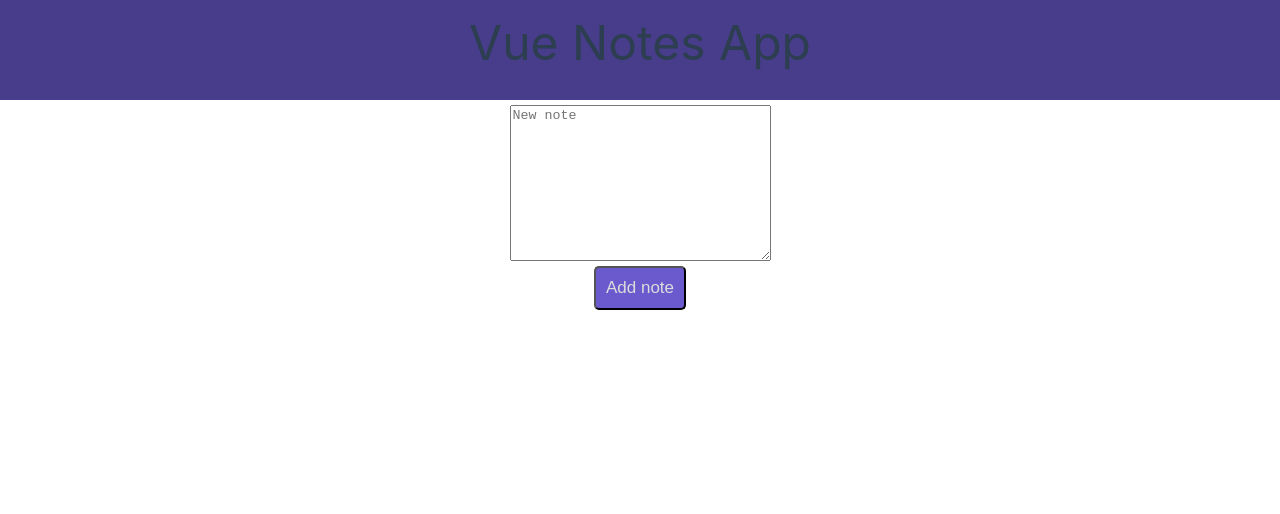
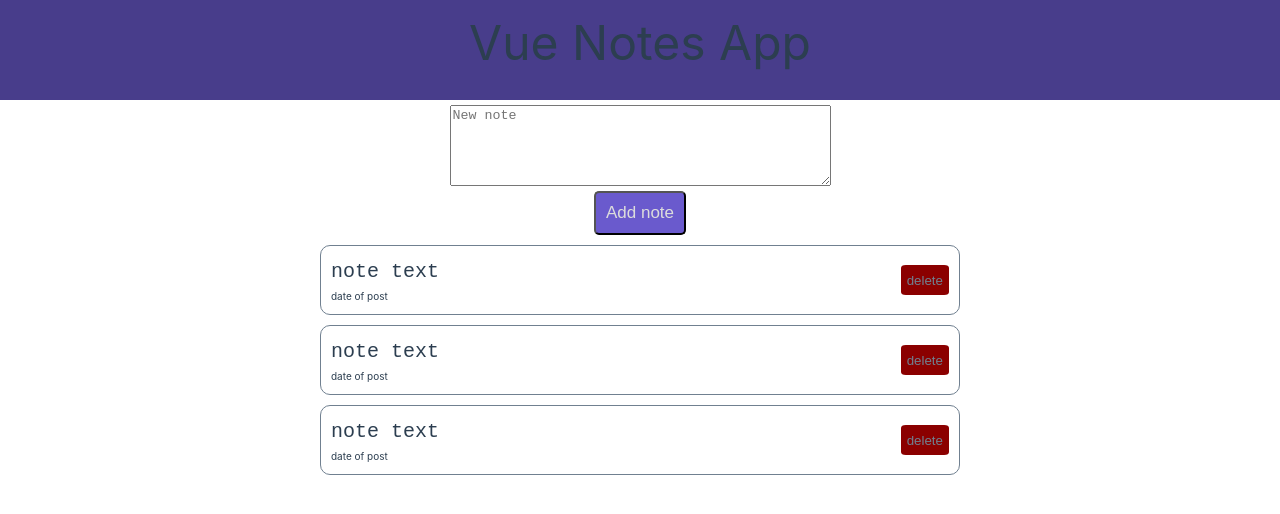
Before and after one commit to RflctnOfU/VueNotesApp, a Vue app: page / in a window 1280 px wide. Shown: the top 514 px of the page. Built offline with nearby package versions, Linux system fonts and the light colour scheme.

Commit message:
basic note styling

```diff
--- a/src/App.vue
+++ b/src/App.vue
@@ -5,11 +5,34 @@
       <textarea
         name="note"
         id="note"
-        cols="30"
-        rows="10"
+        cols="45"
+        rows="5"
         placeholder="New note"
       ></textarea>
       <button>Add note</button>
+    </div>
+    <div class="note-container">
+      <div class="note">
+        <div class="note-text">
+          <p class="text">note text</p>
+          <p class="date">date of post</p>
+        </div>
+        <button class="delete">delete</button>
+      </div>
+      <div class="note">
+        <div class="note-text">
+          <p class="text">note text</p>
+          <p class="date">date of post</p>
+        </div>
+        <button class="delete">delete</button>
+      </div>
+      <div class="note">
+        <div class="note-text">
+          <p class="text">note text</p>
+          <p class="date">date of post</p>
+        </div>
+        <button class="delete">delete</button>
+      </div>
     </div>
   </main>
 </template>
@@ -47,4 +70,41 @@ header {
   background-color: slateblue;
   color: gainsboro;
 }
+
+.note-container {
+  display: flex;
+  flex-direction: column;
+  justify-content: center;
+  width: 90%;
+  margin: auto;
+}
+
+.note {
+  display: flex;
+  justify-content: space-between;
+  border: 1px solid slategrey;
+  padding: 10px;
+  margin: 5px auto;
+  border-radius: 10px;
+  width: 50vw;
+}
+
+.note-text {
+}
+.text {
+  font-family: monospace;
+  font-size: 20px;
+}
+
+.date {
+  font-size: 10px;
+}
+.delete {
+  background-color: darkred;
+  border: none;
+  border-radius: 10%;
+  color: slategrey;
+  height: 30px;
+  align-self: center;
+}
 </style>
```
